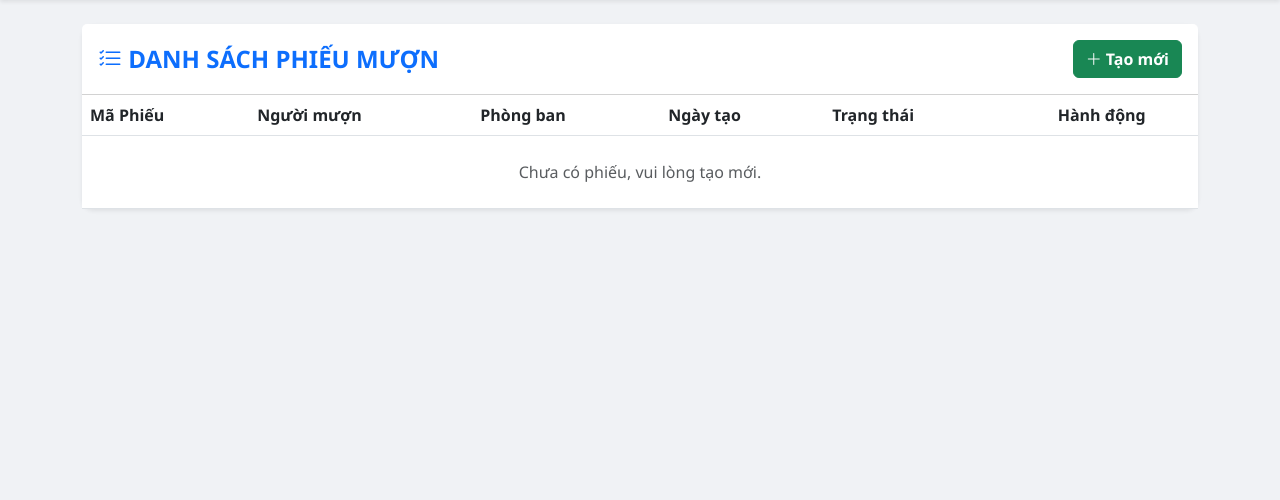
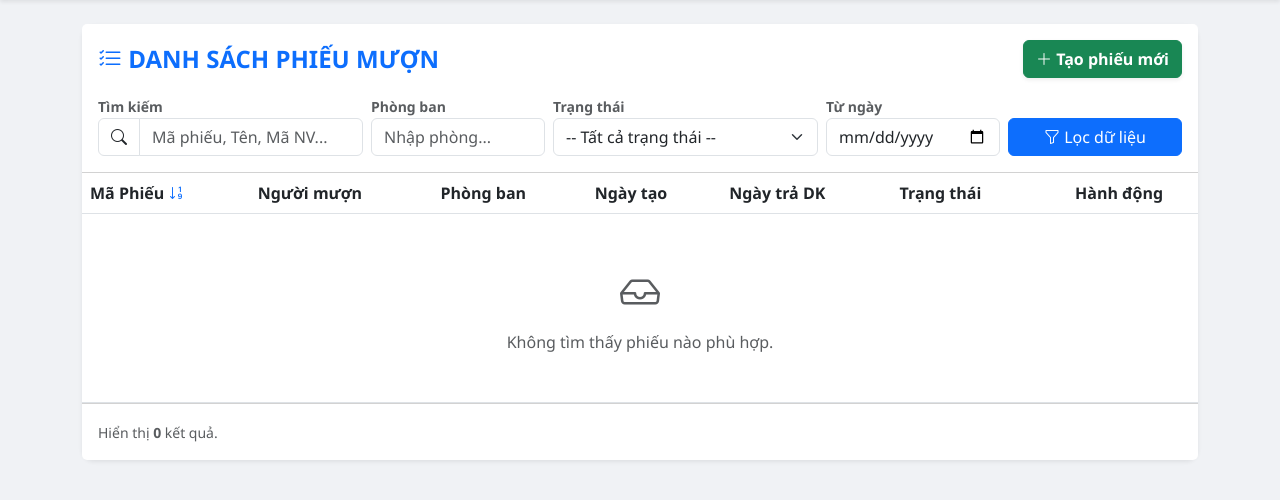
Before and after one commit to JauntyMonkey144/quanlykho, a Django app: page /loan/list/ in a window 1280 px wide. Shown: the part 56-556 px from the top of the page. Run offline with Django 5.2, Linux system fonts and the light colour scheme; the visitor is signed in with stand-in values (Sample User, id 1); data that the repository does not hold is empty; some libraries are stand-ins or nearby versions.

Commit message:
Update loan_list.html

```diff
--- a/templates/warehouse/loan_list.html
+++ b/templates/warehouse/loan_list.html
@@ -1,56 +1,167 @@
 {% extends "base.html" %}
-
-{% block title %}Danh Sách Phiếu Mượn{% endblock %}
+{% load auth_extras %}
+{% load url_extras %} {% block title %}Danh Sách Phiếu Mượn{% endblock %}
 
 {% block content %}
-<div class="card shadow-sm">
-    <div class="card-header bg-white py-3 d-flex justify-content-between align-items-center">
-        <h4 class="mb-0 text-primary fw-bold"><i class="bi bi-list-check"></i> DANH SÁCH PHIẾU MƯỢN</h4>
-        <a href="{% url 'create_loan' %}" class="btn btn-success fw-bold"><i class="bi bi-plus-lg"></i> Tạo mới</a>
+<div class="card shadow-sm mb-4">
+    <div class="card-header bg-white py-3">
+        <div class="d-flex justify-content-between align-items-center mb-3">
+            <h4 class="mb-0 text-primary fw-bold"><i class="bi bi-list-check"></i> DANH SÁCH PHIẾU MƯỢN</h4>
+            <a href="{% url 'create_loan' %}" class="btn btn-success fw-bold shadow-sm">
+                <i class="bi bi-plus-lg"></i> Tạo phiếu mới
+            </a>
+        </div>
+
+        <form method="get" class="row g-2 align-items-end">
+            <div class="col-md-3">
+                <label class="small text-muted fw-bold">Tìm kiếm</label>
+                <div class="input-group">
+                    <span class="input-group-text bg-white"><i class="bi bi-search"></i></span>
+                    <input type="text" name="q" class="form-control" placeholder="Mã phiếu, Tên, Mã NV..." value="{{ current_search }}">
+                </div>
+            </div>
+
+            <div class="col-md-2">
+                <label class="small text-muted fw-bold">Phòng ban</label>
+                <input type="text" name="dept" class="form-control" placeholder="Nhập phòng..." value="{{ current_dept }}">
+            </div>
+
+            <div class="col-md-3">
+                <label class="small text-muted fw-bold">Trạng thái</label>
+                <select name="status" class="form-select">
+                    <option value="">-- Tất cả trạng thái --</option>
+                    {% for code, label in status_choices %}
+                        <option value="{{ code }}" {% if current_status == code %}selected{% endif %}>{{ label }}</option>
+                    {% endfor %}
+                </select>
+            </div>
+
+            <div class="col-md-2">
+                <label class="small text-muted fw-bold">Từ ngày</label>
+                <input type="date" name="date_from" class="form-control" value="{{ current_date_from }}">
+            </div>
+            <div class="col-md-2">
+                <div class="d-grid">
+                    <button type="submit" class="btn btn-primary"><i class="bi bi-funnel"></i> Lọc dữ liệu</button>
+                </div>
+            </div>
+        </form>
     </div>
+
     <div class="card-body p-0">
         <div class="table-responsive">
             <table class="table table-hover mb-0 align-middle text-nowrap">
                 <thead class="bg-light">
                     <tr>
-                        <th>Mã Phiếu</th>
-                        <th>Người mượn</th>
-                        <th>Phòng ban</th>
-                        <th>Ngày tạo</th>
-                        <th>Trạng thái</th>
+                        <th>
+                            <a href="?{% param_replace sort='id' %}" class="text-decoration-none text-dark d-block">
+                                Mã Phiếu
+                                {% if current_sort == 'id' %}<i class="bi bi-sort-numeric-down-alt text-primary"></i>
+                                {% elif current_sort == '-id' %}<i class="bi bi-sort-numeric-down text-primary"></i>
+                                {% else %}<i class="bi bi-arrow-down-up text-muted small"></i>{% endif %}
+                            </a>
+                        </th>
+
+                        <th>
+                            <a href="?{% param_replace sort='nguoi_muon' %}" class="text-decoration-none text-dark d-block">
+                                Người mượn
+                                {% if 'nguoi_muon' in current_sort %}<i class="bi bi-sort-alpha-down text-primary"></i>{% endif %}
+                            </a>
+                        </th>
+
+                        <th>
+                            <a href="?{% param_replace sort='phong_ban' %}" class="text-decoration-none text-dark d-block">
+                                Phòng ban
+                                {% if 'phong_ban' in current_sort %}<i class="bi bi-sort-alpha-down text-primary"></i>{% endif %}
+                            </a>
+                        </th>
+
+                        <th>
+                            <a href="?{% param_replace sort='ngay_tao' %}" class="text-decoration-none text-dark d-block">
+                                Ngày tạo
+                                {% if current_sort == 'ngay_tao' %}<i class="bi bi-sort-down text-primary"></i>
+                                {% elif current_sort == '-ngay_tao' %}<i class="bi bi-sort-down-alt text-primary"></i>
+                                {% endif %}
+                            </a>
+                        </th>
+
+                        <th>Ngày trả DK</th>
+
+                        <th>
+                            <a href="?{% param_replace sort='status' %}" class="text-decoration-none text-dark d-block">
+                                Trạng thái
+                                {% if 'status' in current_sort %}<i class="bi bi-sort-alpha-down text-primary"></i>{% endif %}
+                            </a>
+                        </th>
+
                         <th class="text-center">Hành động</th>
                     </tr>
                 </thead>
                 <tbody>
                     {% for loan in loans %}
                     <tr>
-                        <td class="fw-bold">#{{ loan.id|stringformat:"04d" }}</td>
+                        <td class="fw-bold text-primary">
+                            <a href="{% url 'loan_detail' loan.id %}" class="text-decoration-none">#{{ loan.id|stringformat:"04d" }}</a>
+                        </td>
                         <td>
                             <div class="fw-bold">{{ loan.nguoi_muon }}</div>
                             <small class="text-muted">{{ loan.ma_nhan_vien }}</small>
                         </td>
                         <td>{{ loan.phong_ban }}</td>
-                        <td>{{ loan.ngay_tao|date:"d/m/Y" }}</td>
-
+                        <td>{{ loan.ngay_tao|date:"d/m/Y H:i" }}</td>
+                        <td>{{ loan.ngay_tra_du_kien|date:"d/m/Y"|default:"--" }}</td>
                         <td>
-                            <span class="badge bg-{{ loan.status_color }} px-3 py-2 rounded-pill">
+                            <span class="badge bg-{{ loan.status_color }} px-3 py-2 rounded-pill border border-{{ loan.status_color }} bg-opacity-10 text-{{ loan.status_color }}">
                                 {{ loan.get_status_display }}
                             </span>
                         </td>
                         <td class="text-center">
-                            <a href="{% url 'loan_detail' loan.id %}" class="btn btn-outline-primary btn-sm">
-                                <i class="bi bi-eye"></i> Xem & Duyệt
+                            <a href="{% url 'loan_detail' loan.id %}" class="btn btn-sm btn-outline-secondary border-0" title="Xem chi tiết">
+                                <i class="bi bi-eye-fill fs-5"></i>
                             </a>
                         </td>
                     </tr>
                     {% empty %}
                     <tr>
-                        <td colspan="7" class="text-center py-4 text-muted">Chưa có phiếu, vui lòng tạo mới.</td>
+                        <td colspan="7" class="text-center py-5 text-muted">
+                            <i class="bi bi-inbox fs-1 d-block mb-2"></i>
+                            Không tìm thấy phiếu nào phù hợp.
+                        </td>
                     </tr>
                     {% endfor %}
                 </tbody>
             </table>
         </div>
     </div>
+    <div class="card-footer bg-white py-3">
+        <small class="text-muted">Hiển thị <strong>{{ loans.count }}</strong> kết quả.</small>
+    </div>
 </div>
+
+<script>
+    document.addEventListener("DOMContentLoaded", function() {
+        // Lấy tham số sort hiện tại từ URL
+        const urlParams = new URLSearchParams(window.location.search);
+        const currentSort = urlParams.get('sort') || '-id';
+
+        // Gắn sự kiện click cho các thẻ a trong thead
+        document.querySelectorAll('thead th a').forEach(link => {
+            link.addEventListener('click', function(e) {
+                e.preventDefault();
+                const href = new URL(this.href);
+                const newSort = href.searchParams.get('sort');
+
+                // Logic đảo chiều: Nếu đang là 'name' -> đổi thành '-name' và ngược lại
+                if (currentSort === newSort) {
+                    href.searchParams.set('sort', '-' + newSort);
+                } else if (currentSort === '-' + newSort) {
+                    href.searchParams.set('sort', newSort); // Trở về tăng dần
+                }
+
+                // Chuyển trang
+                window.location.href = href.toString();
+            });
+        });
+    });
+</script>
 {% endblock %}
```
